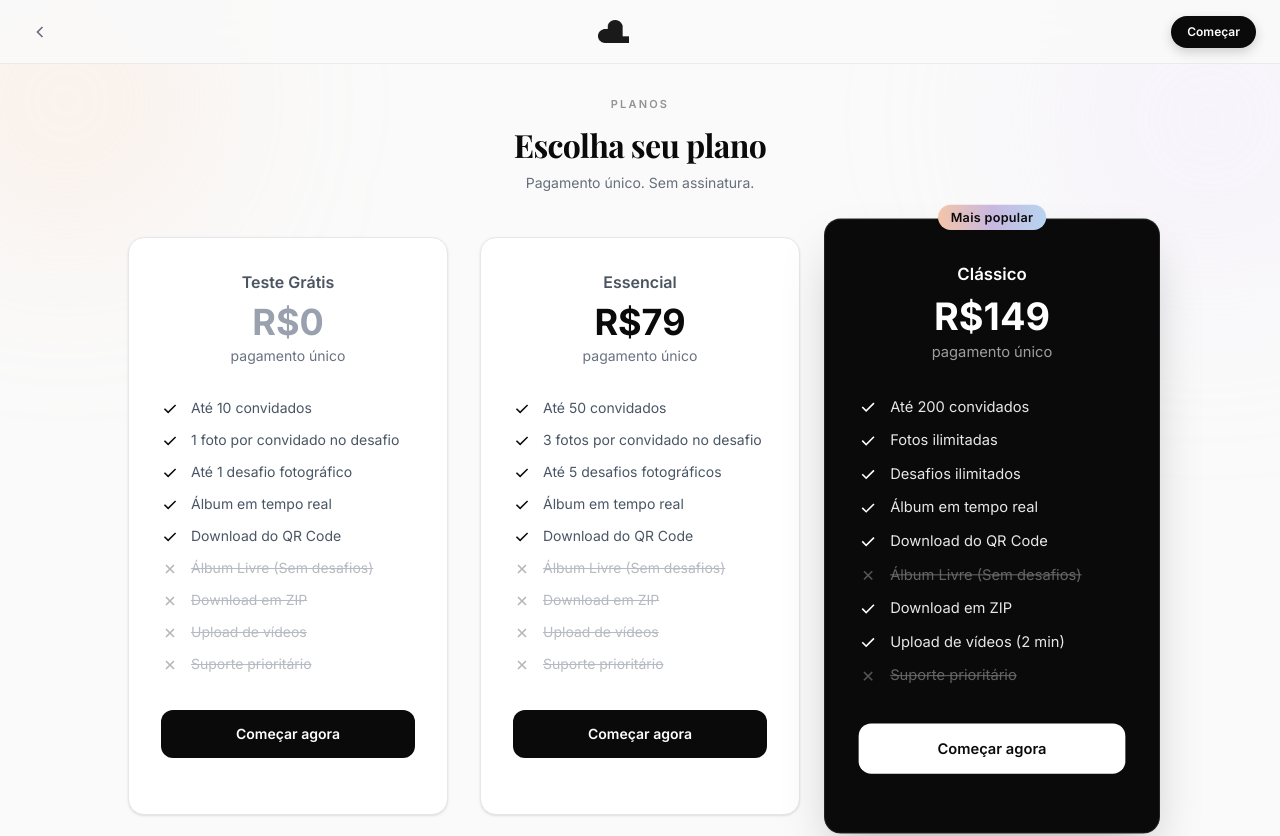
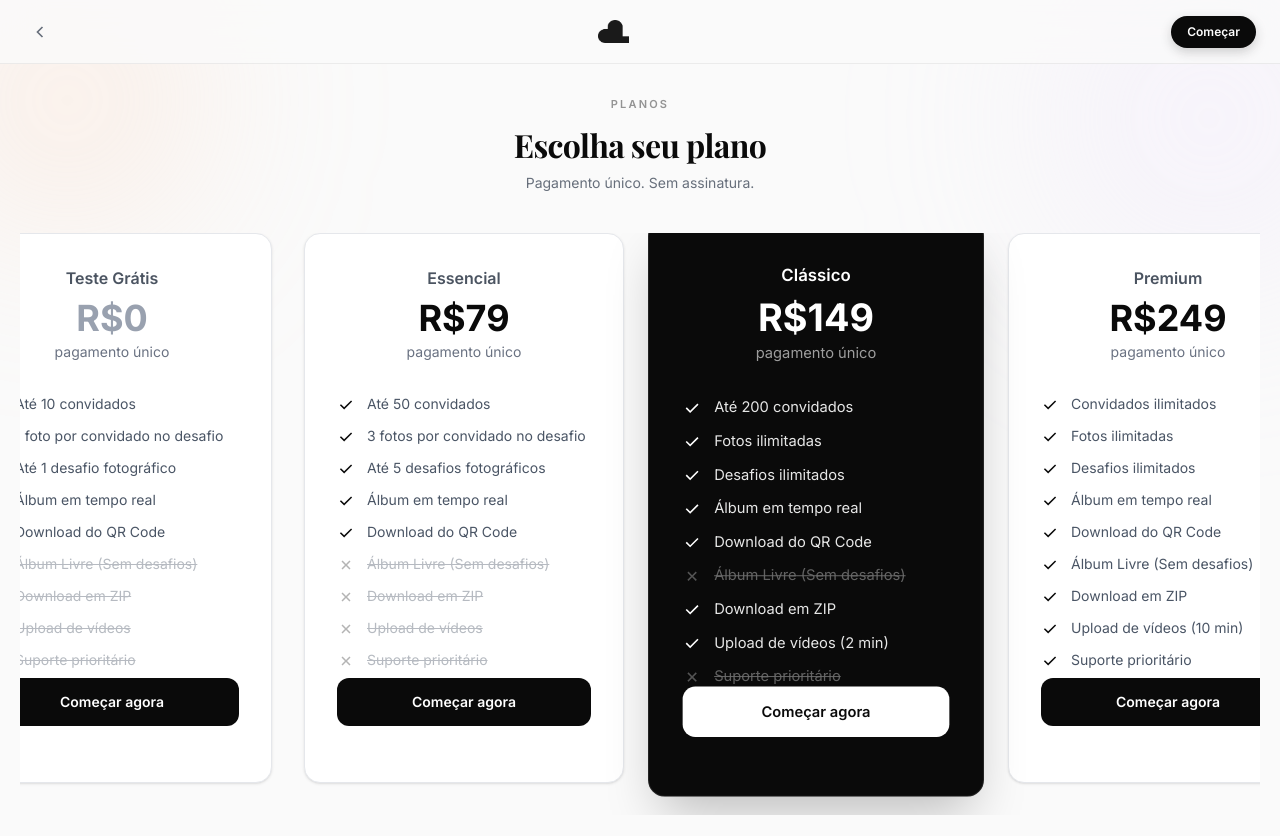
Before and after one commit to EuRydan/Memvo, a Next.js app: page /pricing in a window 1280 px wide. Shown: the top 836 px of the page. Built offline with nearby package versions, Linux system fonts and the light colour scheme.

Commit message:
design: align pricing cards horizontally in a scrollable row

```diff
--- a/src/app/pricing/page.tsx
+++ b/src/app/pricing/page.tsx
@@ -143,7 +143,7 @@ export default function PricingPage() {
         </Link>
       </header>
 
-      <main className={`relative z-10 pt-24 pb-20 px-5 mx-auto transition-all duration-500 ${selectedPlan ? 'max-w-5xl' : 'max-w-6xl'}`}>
+      <main className={`relative z-10 pt-24 pb-20 px-5 mx-auto transition-all duration-500 ${selectedPlan ? 'max-w-5xl' : 'max-w-[1400px]'}`}>
 
         {/* Hero */}
         <div className="text-center mb-10">
@@ -157,10 +157,10 @@ export default function PricingPage() {
 
         {/* ── Pricing Cards / Gateway ── */}
         {!selectedPlan ? (
-          <div className="flex flex-wrap items-center justify-center gap-6 lg:gap-8 mb-14">
+          <div className="flex flex-nowrap overflow-x-auto items-stretch justify-start xl:justify-center gap-6 lg:gap-8 mb-14 pb-8 snap-x snap-mandatory px-4 sm:px-0" style={{ scrollbarWidth: 'none' }}>
             {PLANS.map(plan => (
               <div key={plan.id}
-                className={`w-full max-w-[320px] md:w-80 relative text-center border p-8 pb-14 rounded-2xl transition-all duration-300 hover:-translate-y-1 ${
+                className={`shrink-0 snap-center w-full max-w-[320px] md:w-80 relative text-center border p-8 pb-14 rounded-2xl transition-all duration-300 hover:-translate-y-1 flex flex-col ${
                   plan.popular
                     ? 'bg-[#0a0a0a] text-white border-white/10 shadow-2xl md:scale-105 z-10'
                     : 'bg-white text-gray-800/80 border-gray-200 shadow-sm'
@@ -204,7 +204,7 @@ export default function PricingPage() {
                 <button
                   onClick={() => setSelectedPlan(plan)}
                   type="button"
-                  className={`text-sm w-full py-3.5 rounded-xl font-semibold mt-9 transition-all active:scale-[0.98] ${
+                  className={`text-sm w-full py-3.5 rounded-xl font-semibold mt-auto transition-all active:scale-[0.98] ${
                     plan.popular
                       ? 'bg-white text-[#0a0a0a] hover:bg-gray-100'
                       : 'bg-[#0a0a0a] text-white hover:bg-gray-900'
```
